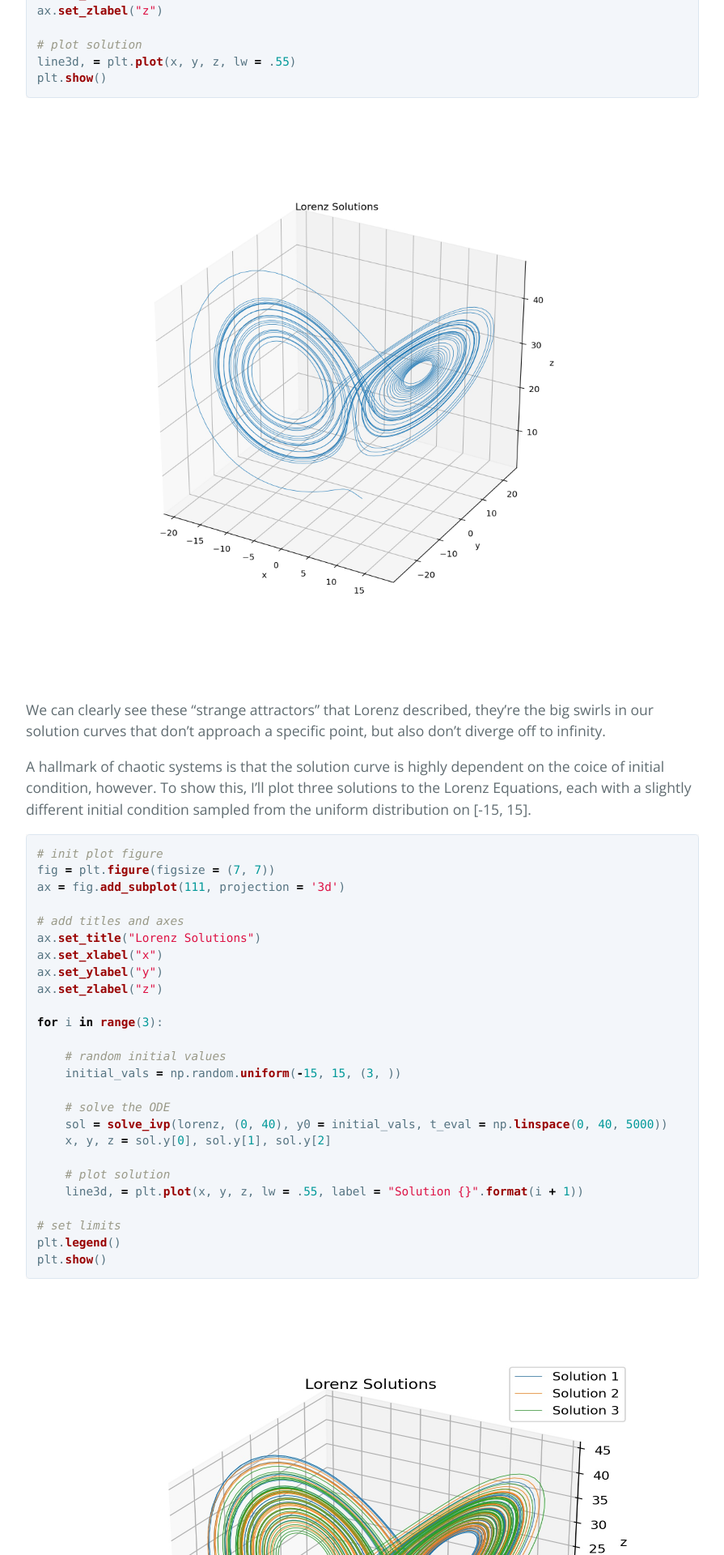
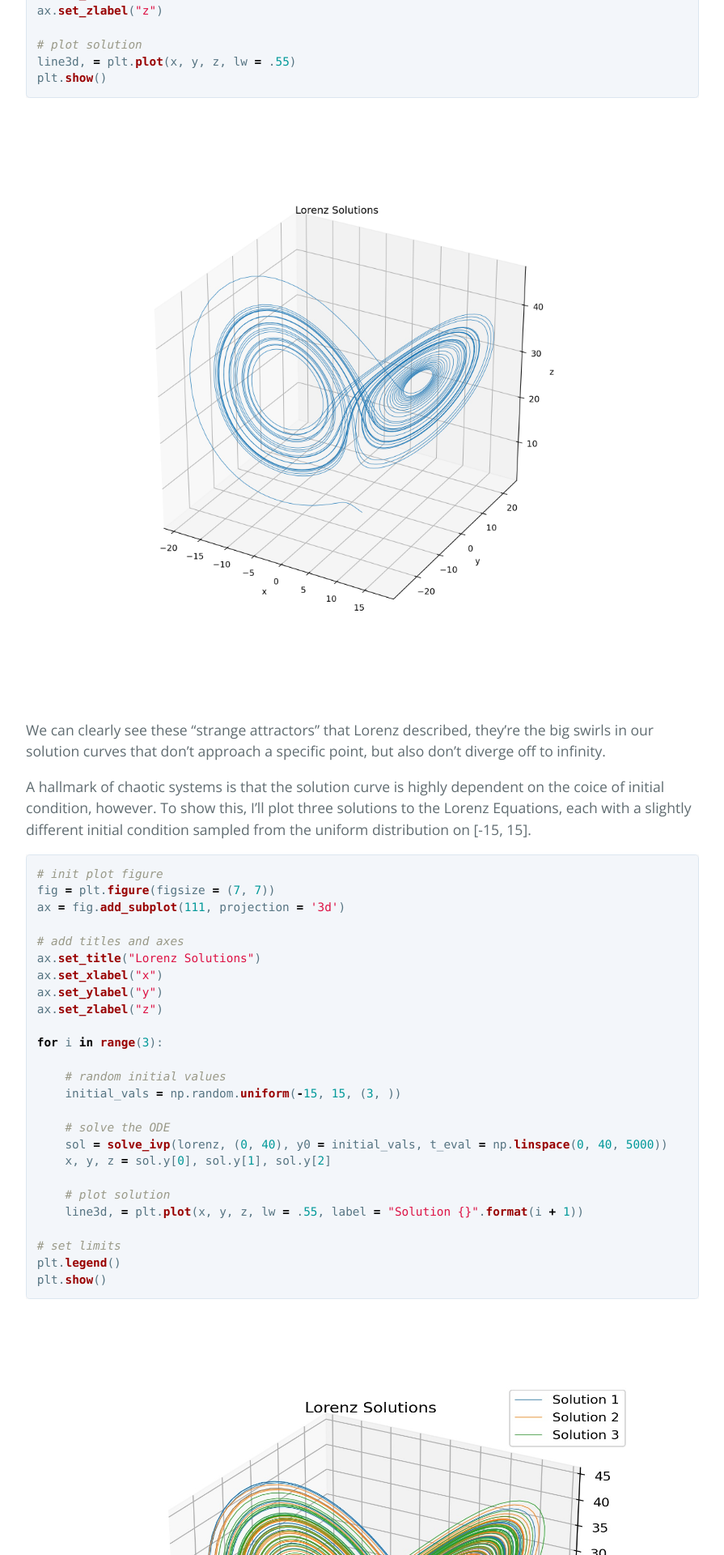
Before and after one commit to walkerhughes/portfolio, a Jekyll site: the page built from lorenz_equations.md, in a window 1280 px wide. Shown: the part 1325-3245 px from the top of the page at 81% size, without its empty margins (192-1087 px from the left). Built offline with Jekyll 4.4.1, drawn with Linux system fonts in a browser that asks for light colours; formulas are drawn with MathJax 3; our own code applies the rules of GitHub Pages for plain Markdown files.

Commit message:
Update lorenz_equations.md

````diff
--- a/lorenz_equations.md
+++ b/lorenz_equations.md
@@ -59,7 +59,7 @@ line3d, = plt.plot(x, y, z, lw = .55)
 plt.show()
 ```
 
-<img src="lorenz_1.jpg" width="750" height="700">
+<img src="lorenz_1.jpg" width="750" height="725">
 
 We can clearly see these "strange attractors" that Lorenz described, they're the big swirls in our solution curves that don't approach a specific point, but also don't diverge off to infinity.
 
@@ -92,7 +92,7 @@ for i in range(3):
 plt.legend()
 plt.show()
 ```
-<img src="lorenz_3.jpg" width="975" height="700">
+<img src="lorenz_3.jpg" width="975" height="725">
 
 The Lyapunov exponent of a dynamical system is one measure of how chaotic a system is. While
 there are more conditions for a system to be considered chaotic, one of the primary indicators of
````
